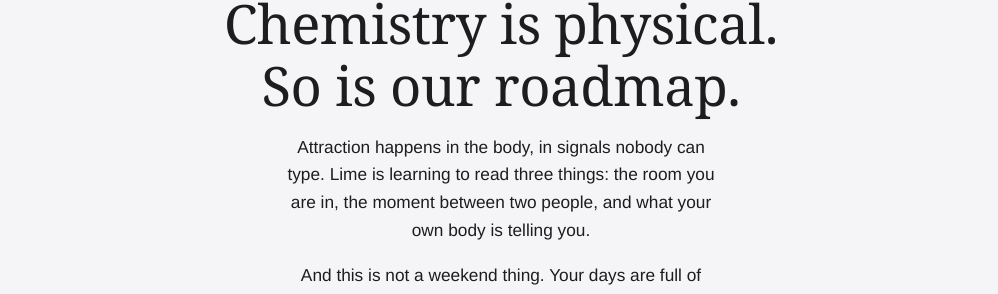
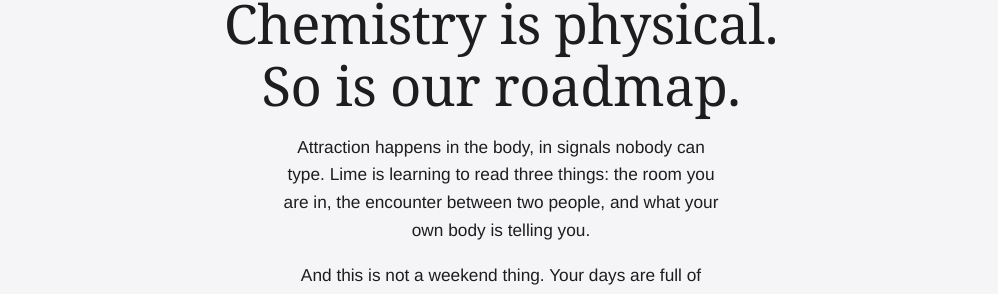
Before and after one commit to rsrvlabs/www, a Next.js app: page /lime in a window 1280 px wide. Shown: the part 3070-3364 px from the top of the page, without its empty margins (139-1137 px from the left). Built offline with nearby package versions, Linux system fonts and the light colour scheme; no server answers; a web font is replaced by a local one.

Commit message:
copy(lime): 三層對外命名統一為 the room / the encounter / you

```diff
--- a/src/app/lime/page.tsx
+++ b/src/app/lime/page.tsx
@@ -142,8 +142,8 @@ export default function LimePage() {
           <h2 className={s.h2}>Chemistry is physical.<br />So is our roadmap.</h2>
           <p className={s.bodyCenter}>
             Attraction happens in the body, in signals nobody can type. Lime is learning
-            to read three things: the room you are in, the moment between two people, and
-            what your own body is telling you.
+            to read three things: the room you are in, the encounter between two people,
+            and what your own body is telling you.
           </p>
           <p className={s.bodyCenter}>
             And this is not a weekend thing. Your days are full of rooms: the office, the
```
